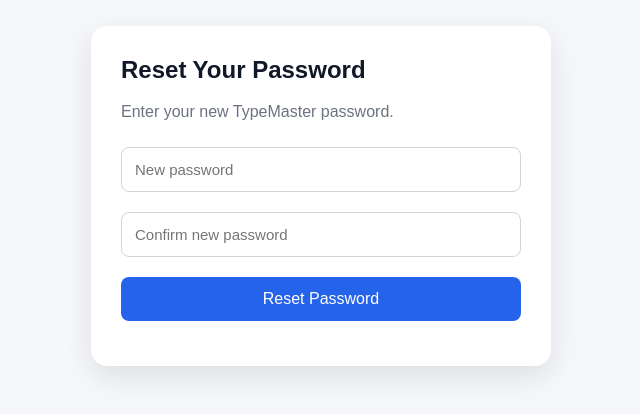
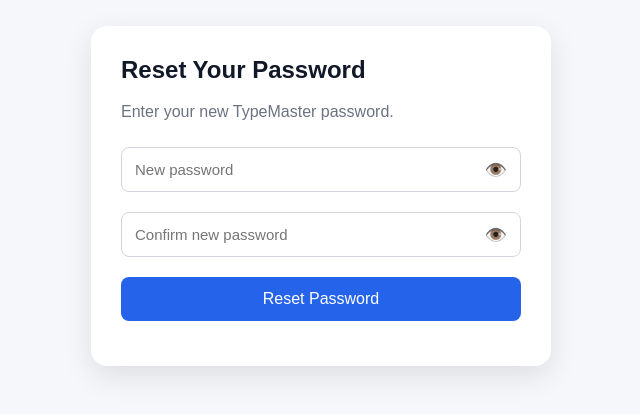
Before and after one commit to nishantprince931-commits/TypeMaster-New, a plain HTML site: page frontend/reset-password.html in a window 1280 px wide. Shown: the part 204-618 px from the top of the page, 319-959 px from the left. Drawn offline with Linux system fonts and the light colour scheme.

Commit message:
Fix reset password show password

```diff
--- a/frontend/reset-password.html
+++ b/frontend/reset-password.html
@@ -1,5 +1,6 @@
 <!DOCTYPE html>
 <html lang="en">
+
 <head>
   <meta charset="UTF-8">
   <meta name="viewport" content="width=device-width, initial-scale=1.0">
@@ -21,7 +22,7 @@
       width: 400px;
       padding: 30px;
       border-radius: 16px;
-      box-shadow: 0 10px 30px rgba(0,0,0,0.1);
+      box-shadow: 0 10px 30px rgba(0, 0, 0, 0.1);
     }
 
     h2 {
@@ -59,6 +60,28 @@
       margin-top: 15px;
       font-weight: bold;
     }
+
+    .password-input-wrapper {
+      position: relative;
+      width: 100%;
+    }
+
+    .password-input-wrapper input {
+      padding-right: 45px;
+    }
+
+    .password-input-wrapper button {
+      position: absolute;
+      right: 10px;
+      top: 50%;
+      transform: translateY(-50%);
+      width: auto;
+      margin: 0;
+      padding: 4px;
+      background: transparent;
+      color: #111827;
+      font-size: 18px;
+    }
   </style>
 </head>
 
@@ -69,19 +92,15 @@
 
     <p>Enter your new TypeMaster password.</p>
 
-    <input
-      id="newPassword"
-      type="password"
-      placeholder="New password"
-      minlength="6"
-    >
+    <div class="password-input-wrapper">
+      <input id="newPassword" type="password" placeholder="New password" minlength="6">
+      <button type="button" id="toggleNewPassword">👁️</button>
+    </div>
 
-    <input
-      id="confirmPassword"
-      type="password"
-      placeholder="Confirm new password"
-      minlength="6"
-    >
+    <div class="password-input-wrapper">
+      <input id="confirmPassword" type="password" placeholder="Confirm new password" minlength="6">
+      <button type="button" id="toggleConfirmPassword">👁️</button>
+    </div>
 
     <button id="resetButton">
       Reset Password
@@ -163,4 +182,5 @@
   </script>
 
 </body>
+
 </html>
```
